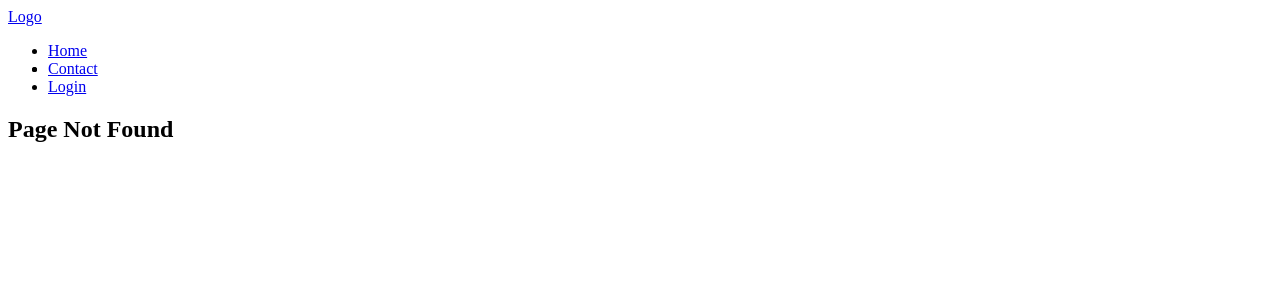
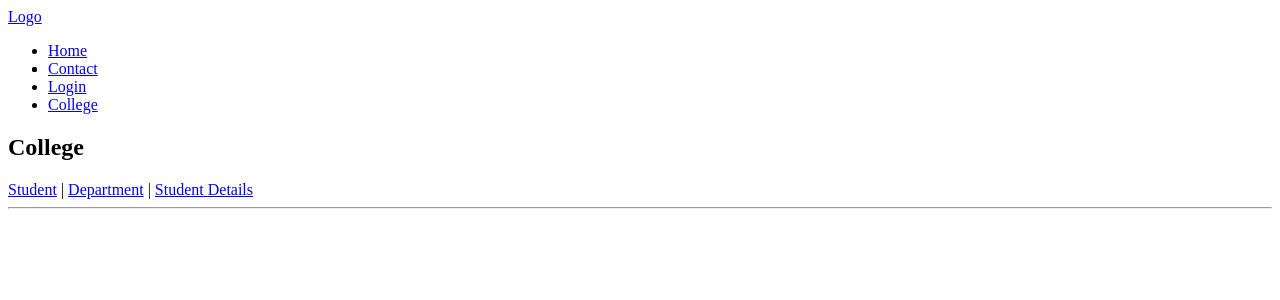
Before and after one commit to Sonukumar201995/Learn-React.js, a React (Vite) app: page /college in a window 1280 px wide. Before the commit this address had no page. Shown: the top 300 px of the page. Built offline with nearby package versions, Linux system fonts and the light colour scheme.

Commit message:
nested navigation with react router

```diff
--- a/src/App.jsx
+++ b/src/App.jsx
@@ -4,6 +4,7 @@ import Contact from "./Contact";
 import Login from "./Login";
 import NavBar from "./assets/NavBar";
 import NotFound from "./NotFound";
+import College from "./College";
 
 function App() {
   return (
@@ -13,6 +14,11 @@ function App() {
         <Route path="/" element={<Home />} />
         <Route path="/contact" element={<Contact />} />
         <Route path="/login" element={<Login />} />
+
+        <Route path="/college" element={<College />}>
+          {/* yahan nested routes aa sakte hain */}
+        </Route>
+
         <Route path="*" element={<NotFound />} />
       </Routes>
     </BrowserRouter>
--- /dev/null
+++ b/src/College.jsx
@@ -0,0 +1,16 @@
+import { NavLink, Outlet } from "react-router";
+
+export default function College() {
+  return (
+    <>
+      <h2>College</h2>
+
+      <NavLink to="students">Student</NavLink> |{" "}
+      <NavLink to="department">Department</NavLink> |{" "}
+      <NavLink to="details">Student Details</NavLink>
+
+      <hr />
+      <Outlet />
+    </>
+  );
+}
--- a/src/assets/NavBar.jsx
+++ b/src/assets/NavBar.jsx
@@ -15,6 +15,9 @@ export default function NavBar(){
             <li>
                 <Link to='/login'>Login</Link>
             </li>
+            <li>
+                <Link to="/college">College</Link>
+            </li>
     </ul>
    </div>
     </div>
```
